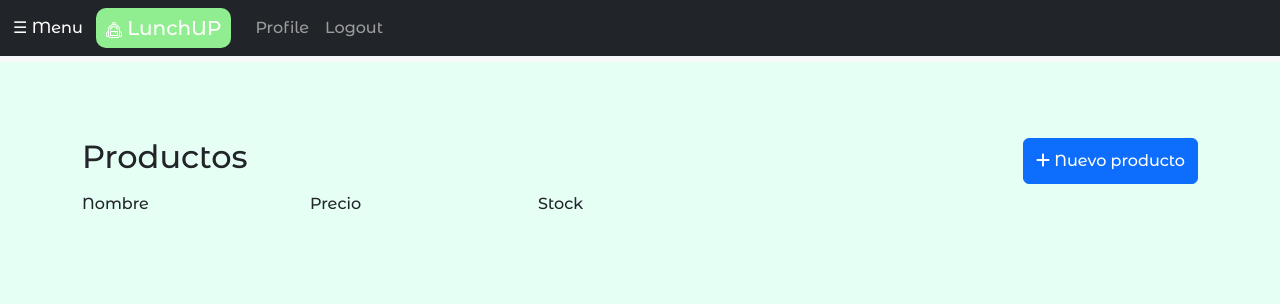
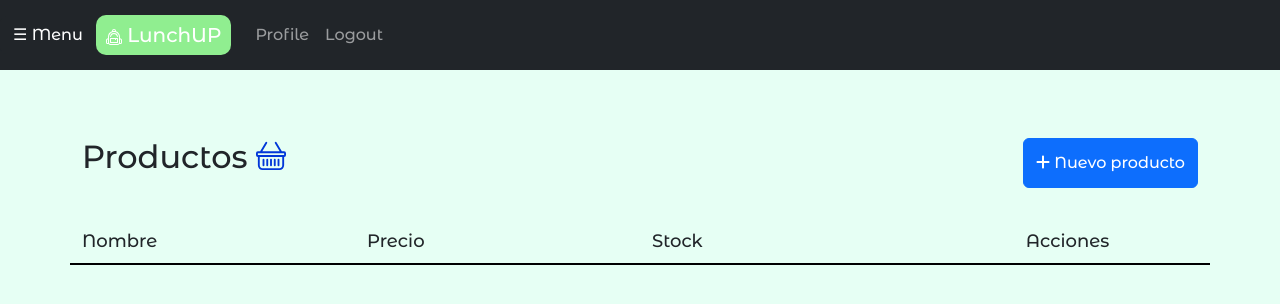
Before and after one commit to LaunchUP-INC/LunchUP-FRONT, a React (Vite) app: page /admin/products in a window 1280 px wide. Shown: the top 304 px of the page. Built offline with nearby package versions, Linux system fonts and the light colour scheme.

Commit message:
estilos del admin/products

```diff
--- a/package.json
+++ b/package.json
@@ -25,6 +25,7 @@
     "react-icons": "^5.2.1",
     "react-modal": "^3.16.1",
     "react-redux": "^9.1.2",
+    "react-responsive": "^10.0.0",
     "react-router-bootstrap": "^0.26.3",
     "react-router-dom": "^6.24.0",
     "react-scroll": "^1.9.0",
--- a/src/Views/viewsStyles/admin.css
+++ b/src/Views/viewsStyles/admin.css
@@ -1,4 +1,5 @@
-html, body {
+html,
+body {
   height: 100%;
   margin: 0;
 }
@@ -50,11 +51,11 @@ body {
   margin-left: 200px; /* Ajustar según el ancho de tu sidebar */
 }
 
-/* Estilos adicionales para asegurar que la sidebar no cubra el contenido en pantallas pequeñas */
+/* Estilos adicionales para asegurar que el sidebar no cubra el contenido en pantallas pequeñas */
 @media (max-width: 768px) {
   .sidebar {
-    width: 100%;
-    height: calc(100vh - 56px); /* Ajustar para la altura de la navbar */
+    width: 200px; /* Asegurar el ancho del sidebar */
+    left: -200px; /* Asegurar que esté oculto */
   }
   .sidebar.open {
     left: 0;
--- a/src/components/AdminComponents/AdminNav/TopNavBar.jsx
+++ b/src/components/AdminComponents/AdminNav/TopNavBar.jsx
@@ -4,7 +4,7 @@ import BagIcon from '../../Icons/BagIcon';
 
 const TopNavbar = ({ toggleSidebar }) => {
   return (
-    <Navbar bg="dark" variant="dark" expand="lg" fixed="top">
+    <Navbar bg="dark" variant="dark" expand="lg" fixed="top" style={{ height: '70px' }}>
       <Button variant="dark" onClick={toggleSidebar} className="mr-2">
         ☰ Menu
       </Button>
--- a/src/components/AdminComponents/Products/Products.jsx
+++ b/src/components/AdminComponents/Products/Products.jsx
@@ -1,51 +1,84 @@
 import { Container, Row, Col, Card, Button } from "react-bootstrap";
 import { FontAwesomeIcon } from "@fortawesome/react-fontawesome";
-import { faPlus, faPenToSquare, faArrowsRotate } from "@fortawesome/free-solid-svg-icons";
+import {
+  faPlus,
+  faPenToSquare,
+  faArrowsRotate,
+} from "@fortawesome/free-solid-svg-icons";
 import { useNavigate } from "react-router-dom";
-
-const Products = (props) =>{
+import BasketIcon from "../../Icons/BasketIcon";
+import styles from "./Products.module.css";
+const Products = (props) => {
   const { products } = props;
   const navigate = useNavigate();
 
-
-
-    console.log(props);
-    return(
+  return (
     <Container>
-            <Row className="mb-2">
-                <div className="d-flex justify-content-between " >
-                    <h2>Productos</h2>
-                    <Button onClick={() => navigate("/admin/product/create")}><FontAwesomeIcon icon={faPlus} /> Nuevo producto</Button>
+      <Row style={{ marginBottom: "40px" }}>
+        <div className="d-flex justify-content-between ">
+          <h2>
+            Productos <BasketIcon className={styles.icon} />
+          </h2>
+          <Button onClick={() => navigate("/admin/product/create")}>
+            <FontAwesomeIcon icon={faPlus} /> Nuevo producto
+          </Button>
         </div>
       </Row>
       <Row className="mb-2">
-                <Col>Nombre</Col>
-                <Col>Precio</Col>
-                <Col>Stock</Col>
-                <Col></Col>
-                <Col></Col>
+        <Col style={{ fontSize: "18px" }}>Nombre</Col>
+        <Col style={{ fontSize: "18px" }}>Precio</Col>
+        <Col style={{ fontSize: "18px" }}>Stock</Col>
+        <Col style={{ textAlign: "center", fontSize: "18px" }}>Acciones</Col>
       </Row>
-            <Row className="mb-1">
-                {products.map((item) =>{
+      <Row className="mb-1 bg-light" style={{ border: "1px solid black" }}>
+        {products.map((item) => {
           return (
-                        <Card key={item.id} className="mb-1">
-                            <Row>
+            <Card
+              key={item.id}
+              style={{
+                borderRadius: "0px",
+                display: "flex",
+                justifyContent: "center",
+                padding: "5px",
+                border: "1px solid gray",
+              }}
+            >
+              <Row className="align-items-center">
                 <Col>{item.name}</Col>
                 <Col>$ {item.price}</Col>
                 <Col>{item.stock}</Col>
-                                <Col><Button variant="success" onClick={() => navigate(`/admin/product/modify/${item.id}`)} ><FontAwesomeIcon icon={faPenToSquare} /> Editar</Button></Col>
-                                <Col><Button variant="danger"><FontAwesomeIcon icon={faArrowsRotate} />Desactivar</Button></Col>
+                <Col
+                  style={{
+                    display: "flex",
+                    gap: "10px",
+                    justifyContent: "space-evenly",
+                  }}
+                >
+                  <Button
+                    variant="success"
+                    onClick={() => navigate(`/admin/product/modify/${item.id}`)}
+                    style={{ height: "35px", fontSize: "15px" }}
+                  >
+                    <FontAwesomeIcon icon={faPenToSquare} /> Editar
+                  </Button>
+                  <Button
+                    variant="danger"
+                    style={{ height: "35px", fontSize: "15px" }}
+                  >
+                    <FontAwesomeIcon
+                      icon={faArrowsRotate}
+                      style={{ fontSize: "12px", marginRight: "3px" }}
+                    />
+                    Desactivar
+                  </Button>
+                </Col>
               </Row>
             </Card>
-                    )
+          );
         })}
       </Row>
-
-
     </Container>
-    )
-
-}
-
+  );
+};
 
 export default Products;
--- /dev/null
+++ b/src/components/AdminComponents/Products/Products.module.css
@@ -0,0 +1,6 @@
+.icon{
+    color: #0137d8;
+    width: 30px;
+    height: 30px;
+    margin-bottom: 10px;
+}
--- /dev/null
+++ b/src/components/Icons/BasketIcon.jsx
@@ -0,0 +1,17 @@
+/* eslint-disable react/prop-types */
+const BasketIcon = ({ className }) => {
+  return (
+    <svg
+      xmlns="http://www.w3.org/2000/svg"
+      width="16"
+      height="16"
+      fill="currentColor"
+      className={className}
+      viewBox="0 0 16 16"
+    >
+      <path d="M5.757 1.071a.5.5 0 0 1 .172.686L3.383 6h9.234L10.07 1.757a.5.5 0 1 1 .858-.514L13.783 6H15a1 1 0 0 1 1 1v1a1 1 0 0 1-1 1v4.5a2.5 2.5 0 0 1-2.5 2.5h-9A2.5 2.5 0 0 1 1 13.5V9a1 1 0 0 1-1-1V7a1 1 0 0 1 1-1h1.217L5.07 1.243a.5.5 0 0 1 .686-.172zM2 9v4.5A1.5 1.5 0 0 0 3.5 15h9a1.5 1.5 0 0 0 1.5-1.5V9zM1 7v1h14V7zm3 3a.5.5 0 0 1 .5.5v3a.5.5 0 0 1-1 0v-3A.5.5 0 0 1 4 10m2 0a.5.5 0 0 1 .5.5v3a.5.5 0 0 1-1 0v-3A.5.5 0 0 1 6 10m2 0a.5.5 0 0 1 .5.5v3a.5.5 0 0 1-1 0v-3A.5.5 0 0 1 8 10m2 0a.5.5 0 0 1 .5.5v3a.5.5 0 0 1-1 0v-3a.5.5 0 0 1 .5-.5m2 0a.5.5 0 0 1 .5.5v3a.5.5 0 0 1-1 0v-3a.5.5 0 0 1 .5-.5" />
+    </svg>
+  );
+};
+
+export default BasketIcon;
```
Also changed, not shown: 1 other file (tests, documents, lock files or other folders). Lines whose indentation alone changed are shown as unchanged.
